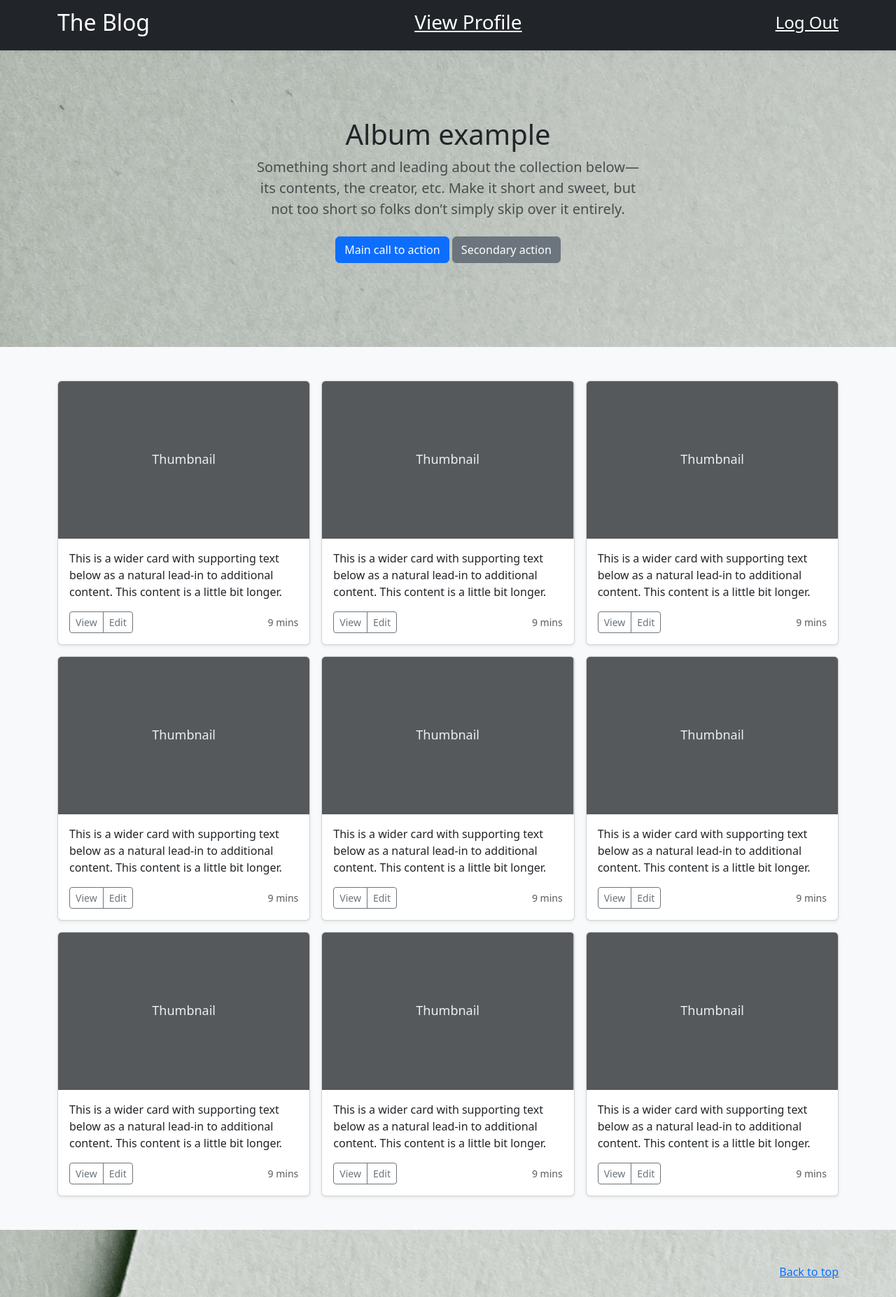
After one commit to salma-barakat/blog, a PHP site: page /home.php in a window 1280 px wide. The commit adds this page. Shown: the whole page at 70% size. Run offline with PHP 8.4, Linux system fonts and the light colour scheme.

Commit message:
adding home frontend

```diff
--- /dev/null
+++ b/home.php
@@ -0,0 +1,264 @@
+<?php
+require_once('headerStyles.php');
+?>
+<style>
+      .bd-placeholder-img {
+        font-size: 1.125rem;
+        text-anchor: middle;
+        -webkit-user-select: none;
+        -moz-user-select: none;
+        user-select: none;
+      }
+
+      @media (min-width: 768px) {
+        .bd-placeholder-img-lg {
+          font-size: 3.5rem;
+        }
+      }
+
+      .b-example-divider {
+        width: 100%;
+        height: 3rem;
+        background-color: rgba(0, 0, 0, .1);
+        border: solid rgba(0, 0, 0, .15);
+        border-width: 1px 0;
+        box-shadow: inset 0 .5em 1.5em rgba(0, 0, 0, .1), inset 0 .125em .5em rgba(0, 0, 0, .15);
+      }
+
+      .b-example-vr {
+        flex-shrink: 0;
+        width: 1.5rem;
+        height: 100vh;
+      }
+
+      .bi {
+        vertical-align: -.125em;
+        fill: currentColor;
+      }
+
+      .nav-scroller {
+        position: relative;
+        z-index: 2;
+        height: 2.75rem;
+        overflow-y: hidden;
+      }
+
+      .nav-scroller .nav {
+        display: flex;
+        flex-wrap: nowrap;
+        padding-bottom: 1rem;
+        margin-top: -1px;
+        overflow-x: auto;
+        text-align: center;
+        white-space: nowrap;
+        -webkit-overflow-scrolling: touch;
+      }
+
+      .btn-bd-primary {
+        --bd-violet-bg: #712cf9;
+        --bd-violet-rgb: 112.520718, 44.062154, 249.437846;
+
+        --bs-btn-font-weight: 600;
+        --bs-btn-color: var(--bs-white);
+        --bs-btn-bg: var(--bd-violet-bg);
+        --bs-btn-border-color: var(--bd-violet-bg);
+        --bs-btn-hover-color: var(--bs-white);
+        --bs-btn-hover-bg: #6528e0;
+        --bs-btn-hover-border-color: #6528e0;
+        --bs-btn-focus-shadow-rgb: var(--bd-violet-rgb);
+        --bs-btn-active-color: var(--bs-btn-hover-color);
+        --bs-btn-active-bg: #5a23c8;
+        --bs-btn-active-border-color: #5a23c8;
+      }
+      .bd-mode-toggle {
+        z-index: 1500;
+      }
+    </style>
+
+
+  </head>
+  <body>
+<header data-bs-theme="dark">
+  <div class="navbar navbar-dark bg-dark shadow-sm">
+    <div class="container">
+      <a href="#" class="navbar-brand d-flex align-items-center">
+        <strong><h2>The Blog</h2></strong>
+        <a href="profile.php" class="text-white"><h3>View Profile</h3></a>
+        <a href="index.php" class="text-white"><h4>Log Out</h4></a>
+      </a>
+    </div>
+  </div>
+</header>
+
+<main>
+
+  <section class="py-5 text-center container">
+    <div class="row py-lg-5">
+      <div class="col-lg-6 col-md-8 mx-auto">
+        <h1 class="fw-light">Album example</h1>
+        <p class="lead text-body-secondary">Something short and leading about the collection below—its contents, the creator, etc. Make it short and sweet, but not too short so folks don’t simply skip over it entirely.</p>
+        <p>
+          <a href="#" class="btn btn-primary my-2">Main call to action</a>
+          <a href="#" class="btn btn-secondary my-2">Secondary action</a>
+        </p>
+      </div>
+    </div>
+  </section>
+
+  <div class="album py-5 bg-body-tertiary">
+    <div class="container">
+
+      <div class="row row-cols-1 row-cols-sm-2 row-cols-md-3 g-3">
+        <div class="col">
+          <div class="card shadow-sm">
+            <svg class="bd-placeholder-img card-img-top" width="100%" height="225" xmlns="http://www.w3.org/2000/svg" role="img" aria-label="Placeholder: Thumbnail" preserveAspectRatio="xMidYMid slice" focusable="false"><title>Placeholder</title><rect width="100%" height="100%" fill="#55595c"/><text x="50%" y="50%" fill="#eceeef" dy=".3em">Thumbnail</text></svg>
+            <div class="card-body">
+              <p class="card-text">This is a wider card with supporting text below as a natural lead-in to additional content. This content is a little bit longer.</p>
+              <div class="d-flex justify-content-between align-items-center">
+                <div class="btn-group">
+                  <button type="button" class="btn btn-sm btn-outline-secondary">View</button>
+                  <button type="button" class="btn btn-sm btn-outline-secondary">Edit</button>
+                </div>
+                <small class="text-body-secondary">9 mins</small>
+              </div>
+            </div>
+          </div>
+        </div>
+        <div class="col">
+          <div class="card shadow-sm">
+            <svg class="bd-placeholder-img card-img-top" width="100%" height="225" xmlns="http://www.w3.org/2000/svg" role="img" aria-label="Placeholder: Thumbnail" preserveAspectRatio="xMidYMid slice" focusable="false"><title>Placeholder</title><rect width="100%" height="100%" fill="#55595c"/><text x="50%" y="50%" fill="#eceeef" dy=".3em">Thumbnail</text></svg>
+            <div class="card-body">
+              <p class="card-text">This is a wider card with supporting text below as a natural lead-in to additional content. This content is a little bit longer.</p>
+              <div class="d-flex justify-content-between align-items-center">
+                <div class="btn-group">
+                  <button type="button" class="btn btn-sm btn-outline-secondary">View</button>
+                  <button type="button" class="btn btn-sm btn-outline-secondary">Edit</button>
+                </div>
+                <small class="text-body-secondary">9 mins</small>
+              </div>
+            </div>
+          </div>
+        </div>
+        <div class="col">
+          <div class="card shadow-sm">
+            <svg class="bd-placeholder-img card-img-top" width="100%" height="225" xmlns="http://www.w3.org/2000/svg" role="img" aria-label="Placeholder: Thumbnail" preserveAspectRatio="xMidYMid slice" focusable="false"><title>Placeholder</title><rect width="100%" height="100%" fill="#55595c"/><text x="50%" y="50%" fill="#eceeef" dy=".3em">Thumbnail</text></svg>
+            <div class="card-body">
+              <p class="card-text">This is a wider card with supporting text below as a natural lead-in to additional content. This content is a little bit longer.</p>
+              <div class="d-flex justify-content-between align-items-center">
+                <div class="btn-group">
+                  <button type="button" class="btn btn-sm btn-outline-secondary">View</button>
+                  <button type="button" class="btn btn-sm btn-outline-secondary">Edit</button>
+                </div>
+                <small class="text-body-secondary">9 mins</small>
+              </div>
+            </div>
+          </div>
+        </div>
+
+        <div class="col">
+          <div class="card shadow-sm">
+            <svg class="bd-placeholder-img card-img-top" width="100%" height="225" xmlns="http://www.w3.org/2000/svg" role="img" aria-label="Placeholder: Thumbnail" preserveAspectRatio="xMidYMid slice" focusable="false"><title>Placeholder</title><rect width="100%" height="100%" fill="#55595c"/><text x="50%" y="50%" fill="#eceeef" dy=".3em">Thumbnail</text></svg>
+            <div class="card-body">
+              <p class="card-text">This is a wider card with supporting text below as a natural lead-in to additional content. This content is a little bit longer.</p>
+              <div class="d-flex justify-content-between align-items-center">
+                <div class="btn-group">
+                  <button type="button" class="btn btn-sm btn-outline-secondary">View</button>
+                  <button type="button" class="btn btn-sm btn-outline-secondary">Edit</button>
+                </div>
+                <small class="text-body-secondary">9 mins</small>
+              </div>
+            </div>
+          </div>
+        </div>
+        <div class="col">
+          <div class="card shadow-sm">
+            <svg class="bd-placeholder-img card-img-top" width="100%" height="225" xmlns="http://www.w3.org/2000/svg" role="img" aria-label="Placeholder: Thumbnail" preserveAspectRatio="xMidYMid slice" focusable="false"><title>Placeholder</title><rect width="100%" height="100%" fill="#55595c"/><text x="50%" y="50%" fill="#eceeef" dy=".3em">Thumbnail</text></svg>
+            <div class="card-body">
+              <p class="card-text">This is a wider card with supporting text below as a natural lead-in to additional content. This content is a little bit longer.</p>
+              <div class="d-flex justify-content-between align-items-center">
+                <div class="btn-group">
+                  <button type="button" class="btn btn-sm btn-outline-secondary">View</button>
+                  <button type="button" class="btn btn-sm btn-outline-secondary">Edit</button>
+                </div>
+                <small class="text-body-secondary">9 mins</small>
+              </div>
+            </div>
+          </div>
+        </div>
+        <div class="col">
+          <div class="card shadow-sm">
+            <svg class="bd-placeholder-img card-img-top" width="100%" height="225" xmlns="http://www.w3.org/2000/svg" role="img" aria-label="Placeholder: Thumbnail" preserveAspectRatio="xMidYMid slice" focusable="false"><title>Placeholder</title><rect width="100%" height="100%" fill="#55595c"/><text x="50%" y="50%" fill="#eceeef" dy=".3em">Thumbnail</text></svg>
+            <div class="card-body">
+              <p class="card-text">This is a wider card with supporting text below as a natural lead-in to additional content. This content is a little bit longer.</p>
+              <div class="d-flex justify-content-between align-items-center">
+                <div class="btn-group">
+                  <button type="button" class="btn btn-sm btn-outline-secondary">View</button>
+                  <button type="button" class="btn btn-sm btn-outline-secondary">Edit</button>
+                </div>
+                <small class="text-body-secondary">9 mins</small>
+              </div>
+            </div>
+          </div>
+        </div>
+
+        <div class="col">
+          <div class="card shadow-sm">
+            <svg class="bd-placeholder-img card-img-top" width="100%" height="225" xmlns="http://www.w3.org/2000/svg" role="img" aria-label="Placeholder: Thumbnail" preserveAspectRatio="xMidYMid slice" focusable="false"><title>Placeholder</title><rect width="100%" height="100%" fill="#55595c"/><text x="50%" y="50%" fill="#eceeef" dy=".3em">Thumbnail</text></svg>
+            <div class="card-body">
+              <p class="card-text">This is a wider card with supporting text below as a natural lead-in to additional content. This content is a little bit longer.</p>
+              <div class="d-flex justify-content-between align-items-center">
+                <div class="btn-group">
+                  <button type="button" class="btn btn-sm btn-outline-secondary">View</button>
+                  <button type="button" class="btn btn-sm btn-outline-secondary">Edit</button>
+                </div>
+                <small class="text-body-secondary">9 mins</small>
+              </div>
+            </div>
+          </div>
+        </div>
+        <div class="col">
+          <div class="card shadow-sm">
+            <svg class="bd-placeholder-img card-img-top" width="100%" height="225" xmlns="http://www.w3.org/2000/svg" role="img" aria-label="Placeholder: Thumbnail" preserveAspectRatio="xMidYMid slice" focusable="false"><title>Placeholder</title><rect width="100%" height="100%" fill="#55595c"/><text x="50%" y="50%" fill="#eceeef" dy=".3em">Thumbnail</text></svg>
+            <div class="card-body">
+              <p class="card-text">This is a wider card with supporting text below as a natural lead-in to additional content. This content is a little bit longer.</p>
+              <div class="d-flex justify-content-between align-items-center">
+                <div class="btn-group">
+                  <button type="button" class="btn btn-sm btn-outline-secondary">View</button>
+                  <button type="button" class="btn btn-sm btn-outline-secondary">Edit</button>
+                </div>
+                <small class="text-body-secondary">9 mins</small>
+              </div>
+            </div>
+          </div>
+        </div>
+        <div class="col">
+          <div class="card shadow-sm">
+            <svg class="bd-placeholder-img card-img-top" width="100%" height="225" xmlns="http://www.w3.org/2000/svg" role="img" aria-label="Placeholder: Thumbnail" preserveAspectRatio="xMidYMid slice" focusable="false"><title>Placeholder</title><rect width="100%" height="100%" fill="#55595c"/><text x="50%" y="50%" fill="#eceeef" dy=".3em">Thumbnail</text></svg>
+            <div class="card-body">
+              <p class="card-text">This is a wider card with supporting text below as a natural lead-in to additional content. This content is a little bit longer.</p>
+              <div class="d-flex justify-content-between align-items-center">
+                <div class="btn-group">
+                  <button type="button" class="btn btn-sm btn-outline-secondary">View</button>
+                  <button type="button" class="btn btn-sm btn-outline-secondary">Edit</button>
+                </div>
+                <small class="text-body-secondary">9 mins</small>
+              </div>
+            </div>
+          </div>
+        </div>
+      </div>
+    </div>
+  </div>
+
+</main>
+
+<footer class="text-body-secondary py-5">
+  <div class="container">
+    <p class="float-end mb-1">
+      <a href="#">Back to top</a>
+    </p>
+  </div>
+</footer>
+<script src="assets/dist/js/bootstrap.bundle.min.js"></script>
+    </body>
+</html>
--- a/manageSignUp.php
+++ b/manageSignUp.php
@@ -1,7 +1,7 @@
 <?php
 if(!empty($_POST["email"]) && !empty($_POST["password"])){
     if(strlen($_POST["password"])>=8){
-       header("location:profile.php");
+       header("location:home.php");
     }
     else{
         // password should be at least 8 characters long
--- a/signUp.php
+++ b/signUp.php
@@ -32,7 +32,7 @@
 
 
      <div class="form-floating">
-       <input type="text" class="form-control" id="floatingInput" name="Lname" placeholder="First Name">
+       <input type="text" class="form-control" id="floatingInput" name="Fname" placeholder="First Name">
        <label for="floatingInput">First Name</label>
      </div>
      <div class="form-floating">
```
Also changed, not shown: DB/MyBlog.sql (added, +102 -0 lines), manageLogIn.php (+1 -7 lines).
